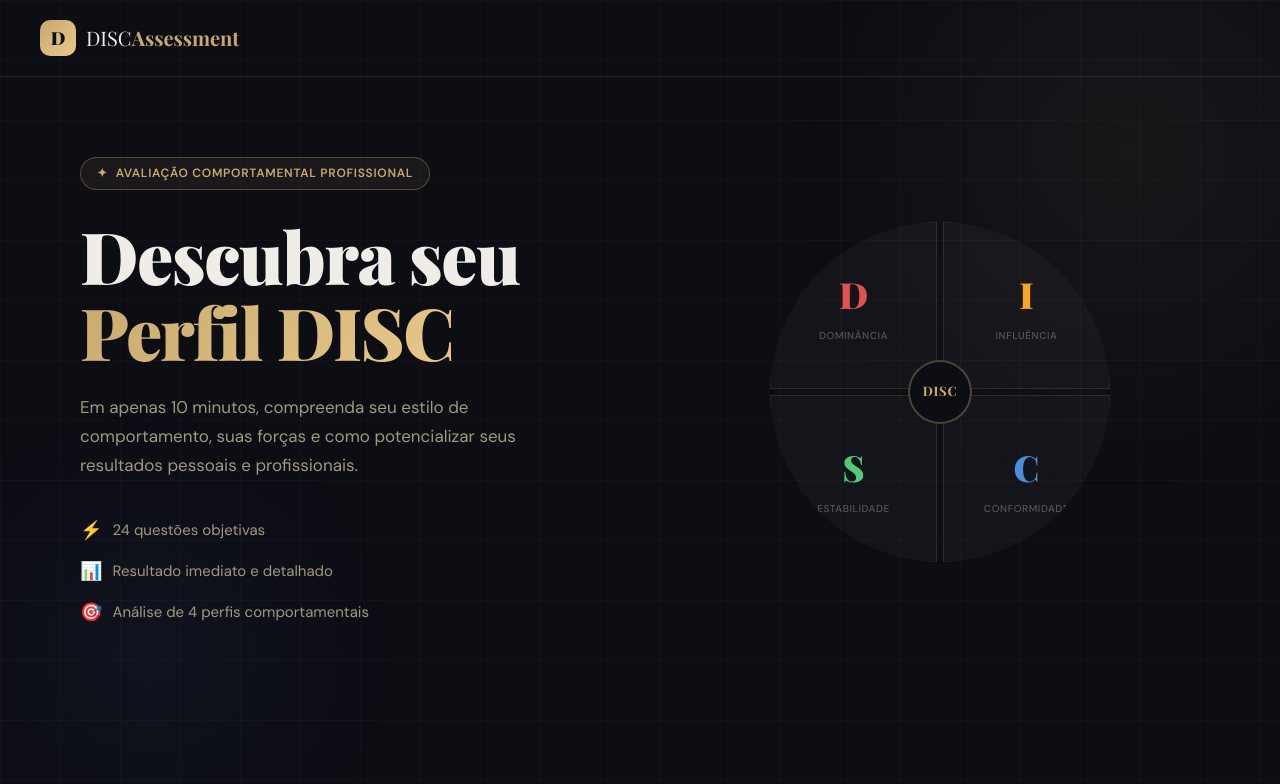
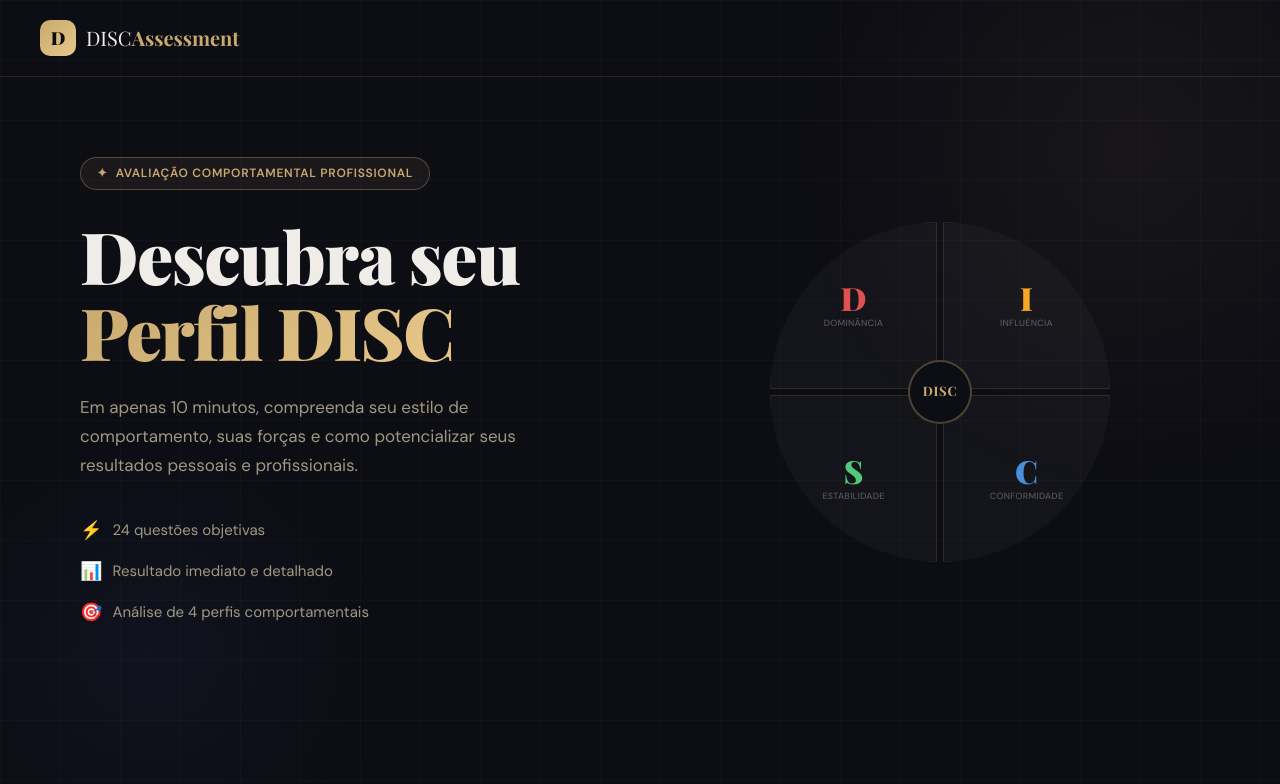
Before and after one commit to jvb1888-ops/disc, a React (Vite) app: page / in a window 1280 px wide. Shown: the top 784 px of the page. Built offline with nearby package versions, Linux system fonts and the light colour scheme.

Commit message:
Update LandingPage.module.css

```diff
--- a/src/pages/public/LandingPage.module.css
+++ b/src/pages/public/LandingPage.module.css
@@ -186,16 +186,21 @@
 
 .discLetter {
   font-family: var(--font-display);
-  font-size: 36px;
+  font-size: 32px;
   font-weight: 900;
+  line-height: 1;
 }
 
 .discName {
-  font-size: 10px;
+  font-size: 9px;
   color: var(--text-muted);
   font-weight: 500;
-  letter-spacing: 0.06em;
+  letter-spacing: 0.03em;
   text-transform: uppercase;
+  max-width: 80px;
+  text-align: center;
+  line-height: 1.2;
+  word-break: break-word;
 }
 
 .discCenter {
```
